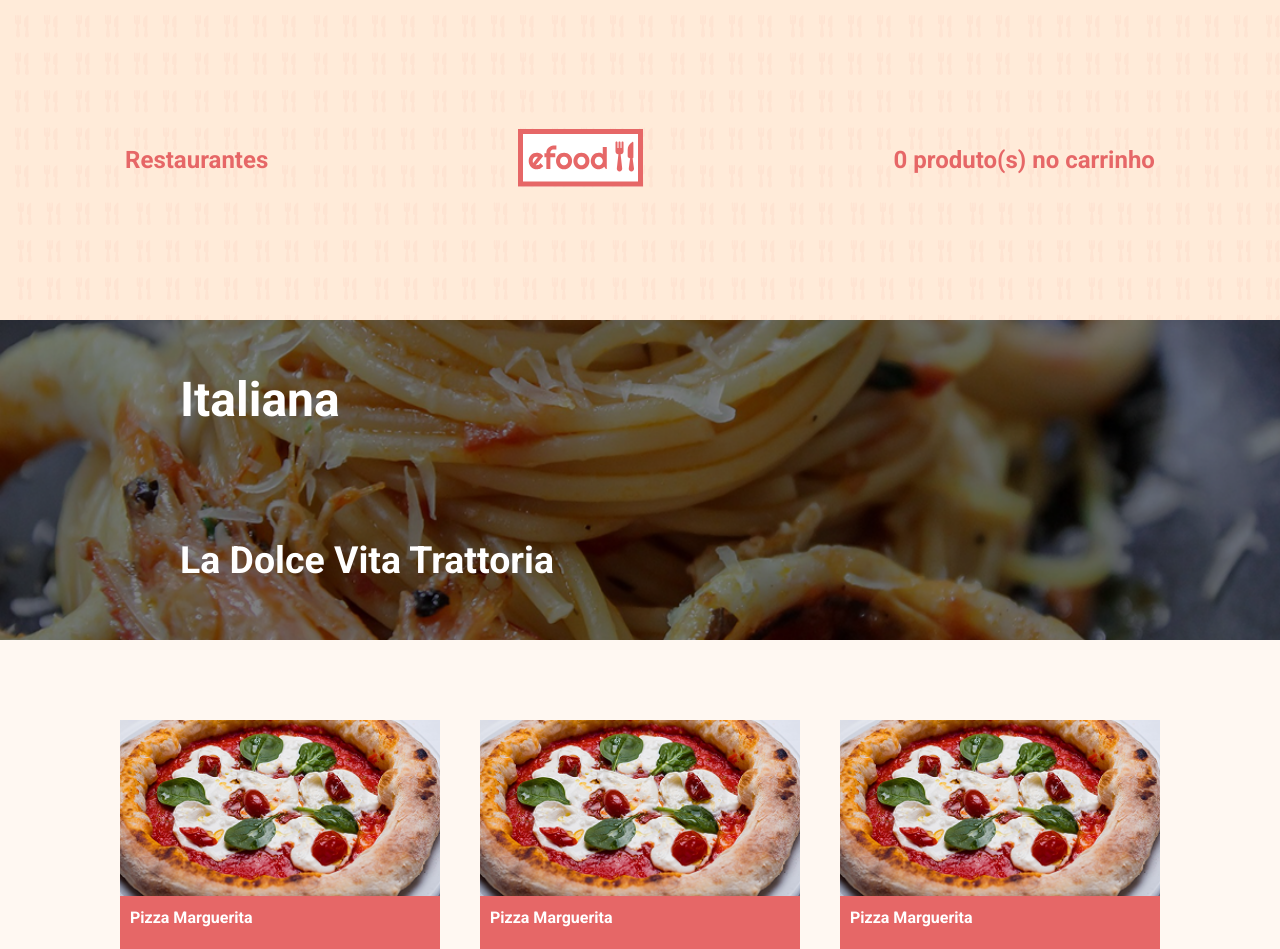
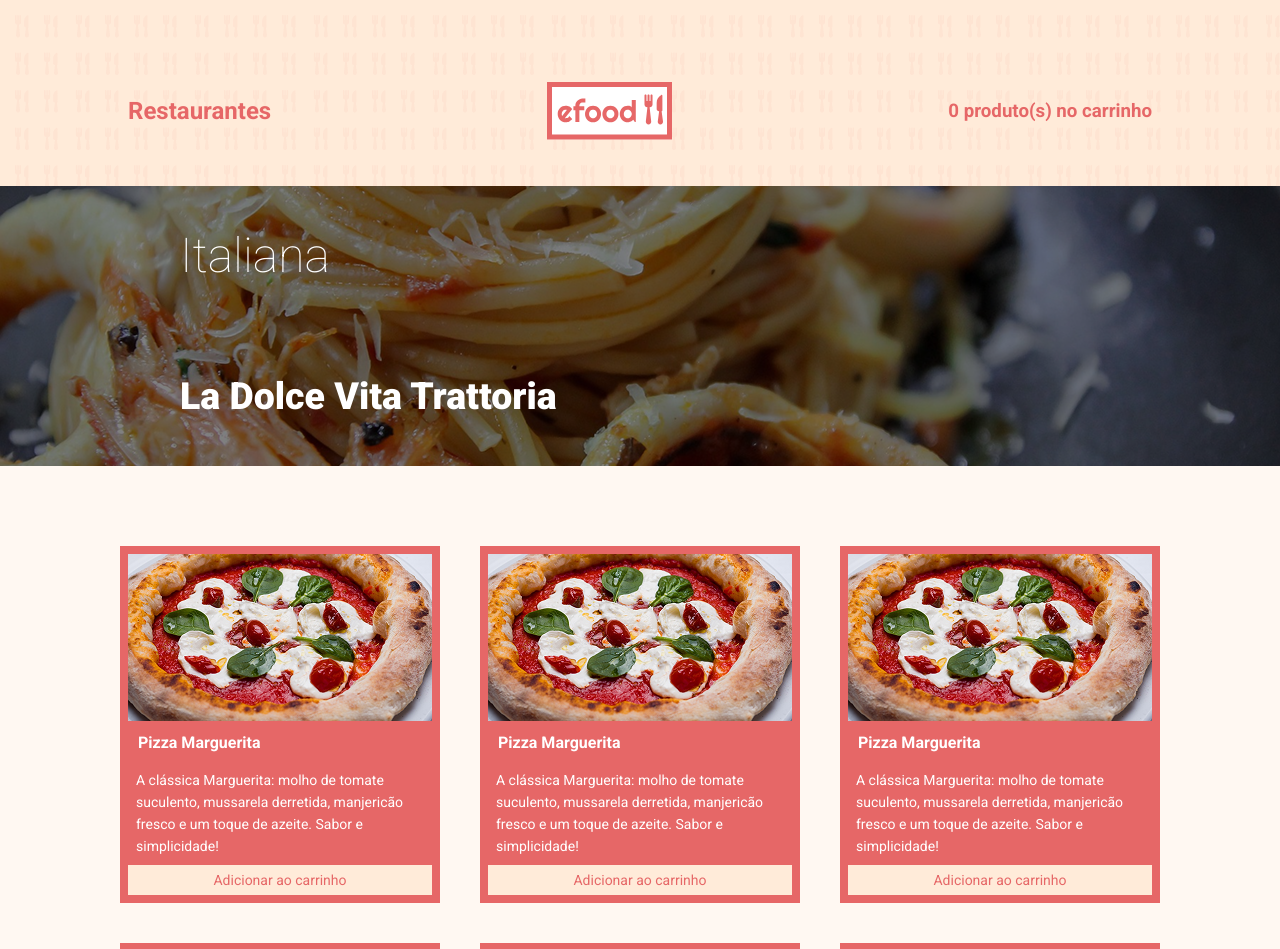
Before and after one commit to EduOliveira29/efood, a React (Create React App) app: page /Perfil in a window 1280 px wide. Shown: the top 949 px of the page. Built offline with nearby package versions, Linux system fonts and the light colour scheme.

Commit message:
colocando bordas, corrigindo tamanho das imagens, alterando cores de fundo e texto

```diff
--- a/src/Apresentacao/styles.ts
+++ b/src/Apresentacao/styles.ts
@@ -2,11 +2,10 @@ import styled from 'styled-components'
 import { Cores } from '../styles'
 
 export const Imagem = styled.div`
-  height: 320px;
+  height: 280px;
   display: block;
   background-repeat: no-repeat;
   background-size: cover;
-  font-weight: bold;
   display: flex;
   flex-direction: column;
   color: ${Cores.corBranca};
@@ -14,4 +13,12 @@ export const Imagem = styled.div`
   justify-content: space-around;
   line-height: 100%;
   font-size: 32px;
+
+  h2 {
+    font-weight: 100;
+  }
+
+  h3 {
+    font-weight: 900;
+  }
 `
--- a/src/DestaqueDoDia/styles.ts
+++ b/src/DestaqueDoDia/styles.ts
@@ -4,9 +4,11 @@ import { Link } from 'react-router-dom'
 
 export const Card = styled.div`
   width: 472px;
-  background-color: ${Cores.corDeFundo};
+  background-color: ${Cores.corBranca};
   color: ${Cores.corSecundaria};
   position: relative;
+  border: 2px solid red;
+  padding-bottom: 8px;
 `
 
 export const Img = styled.img`
@@ -15,7 +17,7 @@ export const Img = styled.img`
 `
 
 export const Titulo = styled.h3`
-  padding-top: 8px;
+  padding: 8px;
   font-size: 18px;
   line-height: 100%;
 `
@@ -57,7 +59,8 @@ export const BotãoLink = styled(Link)`
   background-color: ${Cores.corSecundaria};
   color: ${Cores.corPrincipal};
   text-decoration: none;
-  margin: 8px;
-  padding: 8px;
-  border: none;
+  font-size: 14px;
+  margin: 4px;
+  padding: 4px;
+  border: 8px;
 `
--- a/src/Header/index.tsx
+++ b/src/Header/index.tsx
@@ -1,14 +1,14 @@
 import backgrund from '../Assets/images/Fundo.svg'
 import logo from '../Assets/images/logo.svg'
-import { Imagem } from './styles'
+import { Container, Imagem } from './styles'
 
 const Header = () => (
   <Imagem style={{ backgroundImage: `url(${backgrund})` }}>
-    <h2>Restaurantes</h2>
-    <div>
+    <Container>
+      <h2>Restaurantes</h2>
       <img src={logo} alt="" />
-    </div>
-    <h2>0 produto(s) no carrinho</h2>
+      <h3>0 produto(s) no carrinho</h3>
+    </Container>
   </Imagem>
 )
 
--- a/src/Header/styles.ts
+++ b/src/Header/styles.ts
@@ -1,14 +1,21 @@
 import styled from 'styled-components'
 import { Cores } from '../styles'
 
+export const Container = styled.div`
+  max-width: 1024px;
+  width: 100%;
+  margin: 0 auto;
+  display: flex;
+  align-items: center;
+  justify-content: space-between;
+  padding: 82px 0;
+`
+
 export const Imagem = styled.div`
-  height: 320px;
+  height: 186px;
   display: block;
   background-repeat: no-repeat;
+  font-weight: bold;
   background-size: cover;
-  font-weight: bold;
-  display: flex;
-  align-items: center;
-  justify-content: space-around;
   color: ${Cores.corSecundaria};
 `
--- a/src/Hero/styles.ts
+++ b/src/Hero/styles.ts
@@ -2,7 +2,7 @@ import styled from 'styled-components'
 import { Cores } from '../styles'
 
 export const Imagem = styled.div`
-  width: 1024px;
+  width: 100%;
   height: 186px;
   display: flex;
   background-repeat: no-repeat;
--- a/src/Produto/styles.ts
+++ b/src/Produto/styles.ts
@@ -4,6 +4,7 @@ import { Cores } from '../styles'
 export const Card = styled.div`
   width: 320px;
   background-color: ${Cores.corSecundaria};
+  padding: 8px;
 
   img {
     width: 100%;
@@ -17,7 +18,6 @@ export const Titulo = styled.h4`
 `
 
 export const Descricao = styled.p`
-  padding: 8px 0;
   font-size: 14px;
   line-height: 22px;
   font-weight: 400;
@@ -35,11 +35,9 @@ export const Botão = styled.button`
   background-color: ${Cores.corPrincipal};
   color: ${Cores.corSecundaria};
   line-height: 100%;
-  font-weight: 700;
   font-size: 14px;
   text-align: center;
-  margin: 8px;
   padding: 8px;
-  border: 8px;
-  width: 90%;
+  width: 100%;
+  border: none;
 `
--- a/src/Restaurante/styles.ts
+++ b/src/Restaurante/styles.ts
@@ -1,12 +1,14 @@
 import styled from 'styled-components'
-import { Cores } from '../styles'
+import { Cores, BotãoTag } from '../styles'
 import { Link } from 'react-router-dom'
 
 export const Card = styled.div`
-  max-width: 472px;
-  background-color: ${Cores.corDeFundo};
+  width: 472px;
+  background-color: ${Cores.corBranca};
   color: ${Cores.corSecundaria};
   position: relative;
+  border: 2px solid red;
+  padding-bottom: 8px;
 `
 
 export const Img = styled.img`
@@ -15,14 +17,14 @@ export const Img = styled.img`
 `
 
 export const Titulo = styled.h3`
-  padding-top: 8px;
+  padding: 8px;
   font-size: 18px;
   line-height: 100%;
 `
 
 export const Descricao = styled.p`
+  padding: 16px 8px;
   line-height: 22px;
-  padding: 16px 8px;
 `
 
 export const Nota = styled.div`
@@ -40,16 +42,25 @@ export const Nota = styled.div`
 `
 
 export const Icon = styled.img`
+  padding-left: 4px;
   height: 24px;
   max-width: 24px;
-  margin-left: 4px;
+`
+
+export const BotãoDestaque = styled(BotãoTag)`
+  position: absolute;
+  top: 16px;
+  right: 90px;
+  color: ${Cores.corBranca};
+  font-size: 12px;
 `
 
 export const BotãoLink = styled(Link)`
   background-color: ${Cores.corSecundaria};
   color: ${Cores.corPrincipal};
   text-decoration: none;
-  margin: 8px;
-  padding: 8px;
-  border: none;
+  font-size: 14px;
+  margin: 4px;
+  padding: 4px;
+  border: 8px;
 `
--- a/src/pages/Perfil/index.tsx
+++ b/src/pages/Perfil/index.tsx
@@ -2,12 +2,15 @@ import Apresentacao from '../../Apresentacao/index'
 import Header from '../../Header/index'
 import ListaDeProdutos from '../../ListaDeProdutos/index'
 import Footer from '../../Footer/index'
+import { Container } from './styles'
 
 const Perfil = () => (
   <>
     <Header />
     <Apresentacao />
-    <ListaDeProdutos />
+    <Container>
+      <ListaDeProdutos />
+    </Container>
     <Footer />
   </>
 )
--- /dev/null
+++ b/src/pages/Perfil/styles.ts
@@ -0,0 +1,7 @@
+import styled from 'styled-components'
+
+export const Container = styled.div`
+  max-width: 1024px;
+  width: 100%;
+  margin: auto;
+`
--- a/src/styles.ts
+++ b/src/styles.ts
@@ -26,7 +26,6 @@ export const Botão = styled.button`
   background-color: ${Cores.corSecundaria};
   color: ${Cores.corPrincipal};
   line-height: 100%;
-  font-size: 14px;
   text-align: center;
   margin: 8px;
   padding: 8px;
```
